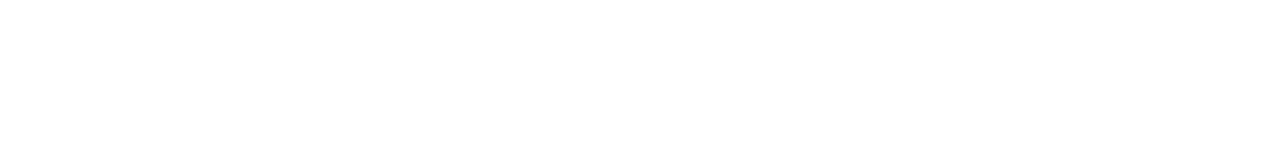
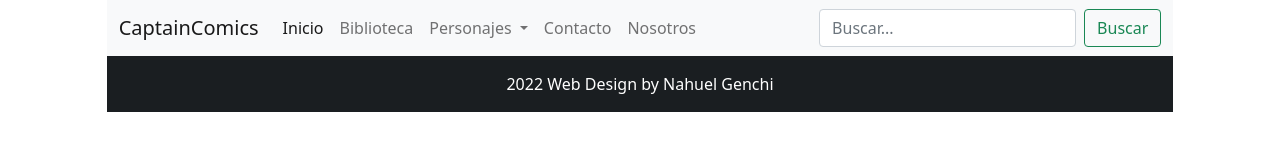
Before and after one commit to NahuelGenchi/captain_comics, a website: page index.html in a window 1280 px wide. Drawn offline with nearby package versions, Linux system fonts and the light colour scheme.

Commit message:
Editando header y footer

```diff
--- a/index.html
+++ b/index.html
@@ -9,15 +9,63 @@
     <link rel="stylesheet" href="./css/style.css">
 </head>
 <body>
-    <header class="header">
-
+    <header class="header col-md-10 col-xs-12">
+        <nav class="navbar navbar-expand-lg navbar-light bg-light">
+            <div class="container-fluid">
+              <a class="navbar-brand" href="#">CaptainComics</a>
+              <button class="navbar-toggler" type="button" data-bs-toggle="collapse" data-bs-target="#navbarSupportedContent" aria-controls="navbarSupportedContent" aria-expanded="false" aria-label="Toggle navigation">
+                <span class="navbar-toggler-icon"></span>
+              </button>
+              <div class="collapse navbar-collapse" id="navbarSupportedContent">
+                <ul class="navbar-nav me-auto mb-2 mb-lg-0">
+                  <li class="nav-item">
+                    <a class="nav-link active" aria-current="page" href="./index.html">Inicio</a>
+                  </li>
+                  <li class="nav-item">
+                    <a class="nav-link" href="./biblioteca.html">Biblioteca</a>
+                  </li>
+                  <li class="nav-item dropdown">
+                    <a class="nav-link dropdown-toggle" href="#" id="navbarDropdown" role="button" data-bs-toggle="dropdown" aria-expanded="false">
+                      Personajes
+                    </a>
+                    <ul class="dropdown-menu" aria-labelledby="navbarDropdown">
+                      <li><a class="dropdown-item" href="#">Black Widow</a></li>
+                      <li><a class="dropdown-item" href="#">Captain America</a></li>
+                      <li><a class="dropdown-item" href="#">Deadpool</a></li>
+                      <li><a class="dropdown-item" href="#">Hawkeye</a></li>
+                      <li><a class="dropdown-item" href="#">Hulk</a></li>
+                      <li><a class="dropdown-item" href="#">Iron Man</a></li>
+                      <li><a class="dropdown-item" href="#">Spider-Man</a></li>
+                      <li><a class="dropdown-item" href="#">Thor</a></li>
+                      <li><hr class="dropdown-divider"></li>
+                      <li><a class="dropdown-item" href="#">Thanos</a></li>
+                    </ul>
+                  </li>
+                  <li class="nav-item">
+                    <a class="nav-link" href="./contacto.html">Contacto</a>
+                  </li>
+                  <li class="nav-item">
+                    <a class="nav-link" href="./about.html">Nosotros</a>
+                  </li>
+                </ul>
+                <form class="d-flex">
+                  <input class="form-control me-2" type="search" placeholder="Buscar..." aria-label="Search">
+                  <button class="btn btn-outline-success" type="submit">Buscar</button>
+                </form>
+              </div>
+            </div>
+          </nav>
     </header>
-    <main class="mainIndex">
+    <main class="mainIndex col-md-10 col-xs-12">
 
     </main>
-    <footer class="footer">
-
-    </footer>
+    <footer class="footer col-md-10 col-xs-12 bg-dark text-center text-white">
+        <!-- Copyright -->
+        <div class="text-center p-3" style="background-color: rgba(0, 0, 0, 0.2);">
+          2022 Web Design by Nahuel Genchi
+        </div>
+        <!-- Copyright -->
+      </footer>
     <script src="https://cdn.jsdelivr.net/npm/bootstrap@5.0.2/dist/js/bootstrap.bundle.min.js" integrity="sha384-MrcW6ZMFYlzcLA8Nl+NtUVF0sA7MsXsP1UyJoMp4YLEuNSfAP+JcXn/tWtIaxVXM" crossorigin="anonymous"></script>
 </body>
 </html>
--- a/scss/header-footer/_footer.scss
+++ b/scss/header-footer/_footer.scss
@@ -0,0 +1,3 @@
+.footer {
+    margin: 0 auto;
+}
--- a/scss/header-footer/_header.scss
+++ b/scss/header-footer/_header.scss
@@ -0,0 +1,3 @@
+.header {
+    margin: 0 auto;
+}
--- a/scss/sections/_index.scss
+++ b/scss/sections/_index.scss
@@ -0,0 +1,3 @@
+.mainIndex {
+    background-color: black;
+}
```
Also changed, not shown: css/style.css.
